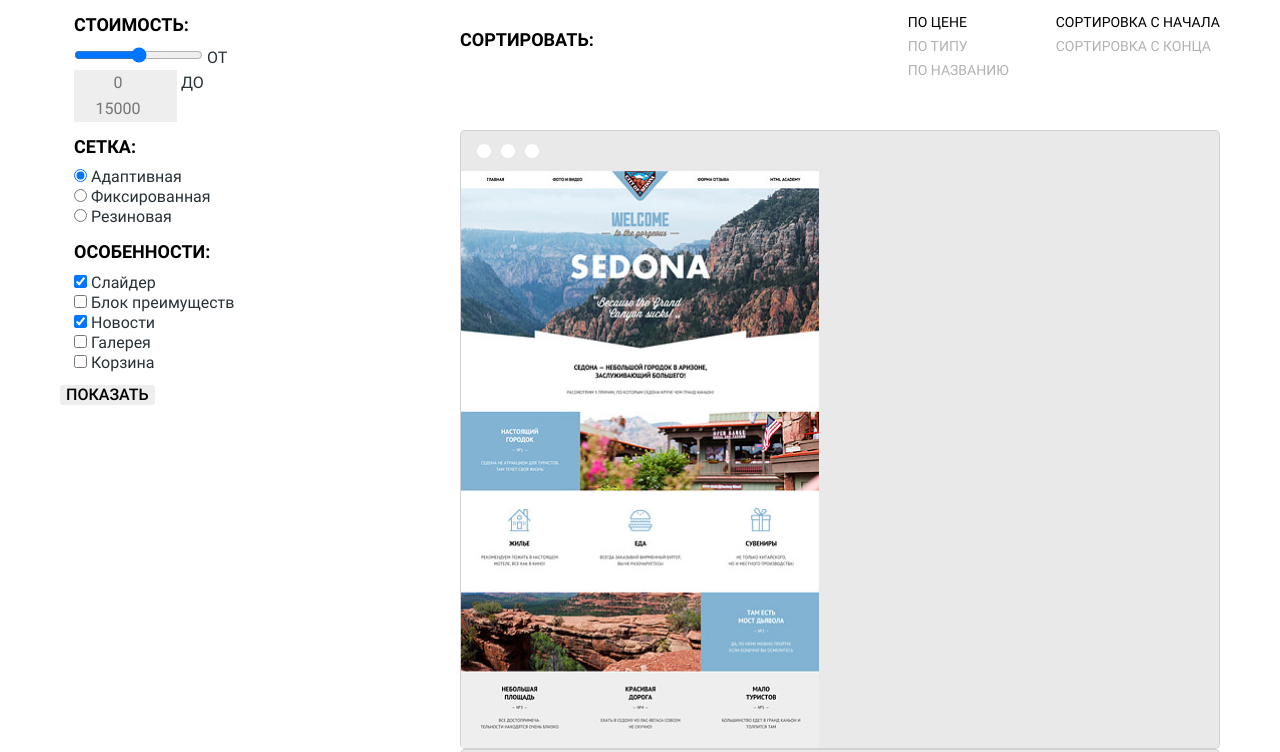
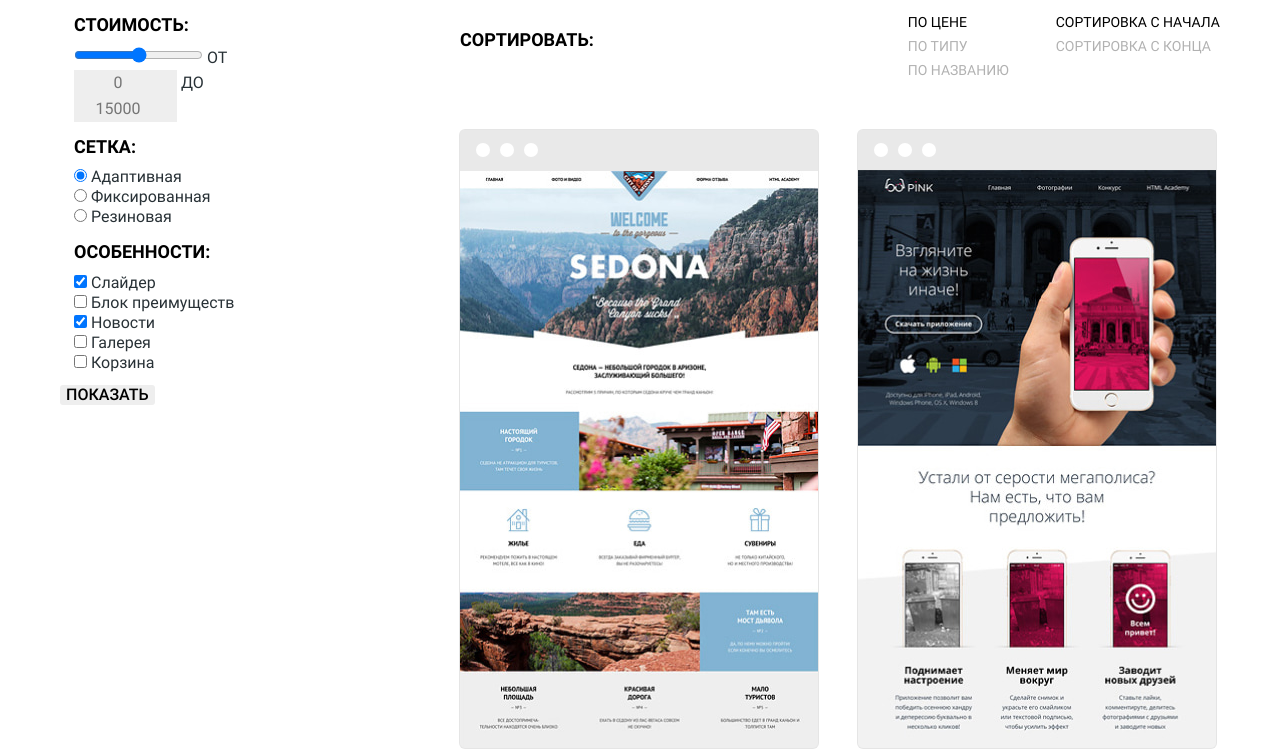
Before and after one commit to Camillashodi/1573087-nerds-31, a plain HTML site: page catalog.html in a window 1280 px wide. Shown: the part 400-1152 px from the top of the page. Drawn offline with Linux system fonts and the light colour scheme.

Commit message:
Исправление каталога
Исправление каталога.

```diff
--- a/css/style.css
+++ b/css/style.css
@@ -824,15 +824,22 @@
     margin: 0;
     padding: 0;
     padding-bottom: 55px;
+    display: grid;
+    grid-template-columns: 358px 358px;
+    column-gap: 40px;
+    row-gap: 30px;
 }
 
 .catalog-item {
     background-color: var(--dark-gray-opacity, gray);
-    border: 1px solid var(--catalog-border);
+    /*border: 1px solid var(--catalog-border);*/
+    box-shadow: 0 0 0 1px var(--catalog-border);
     border-radius: 5px;
     display: grid;
     grid-template-rows: 40px 1fr;
     position: relative;
+    justify-content: center;
+    overflow: hidden;
 }
 
 .catalog-item::before {
@@ -850,19 +857,21 @@
 .catalog-item:hover,
 .catalog-item:focus {
     background-color: var(--dark-gray, gray);
-    border: 0;
+    border-color: transparent;
     border-radius: 5px;
     box-shadow: 0px 6px 15px var(--catalog-shadow, gray);
 }
 
 .catalog-item img {
     display: block;
+    margin: auto;
     grid-row: 2 / -1;
 }
 
-.catalog-item p {
+.img-container {
     margin: 0;
     padding: 0;
+    align-self: center;
 }
 
 .catalog-item-description {
@@ -875,6 +884,7 @@
     width: 100%;
     min-height: 231px;
     visibility: hidden;
+    border-radius: 0 0 5px 5px;
 }
 
 .catalog-item:hover .catalog-item-description,
```
